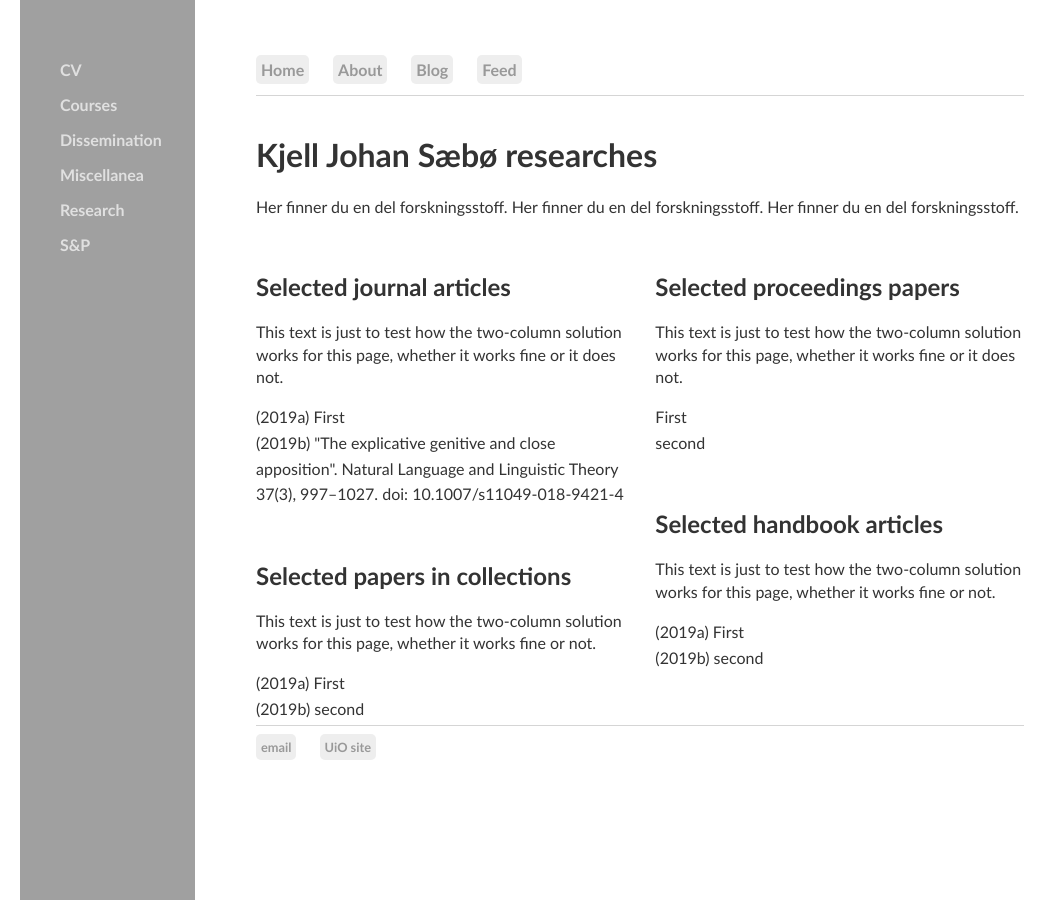
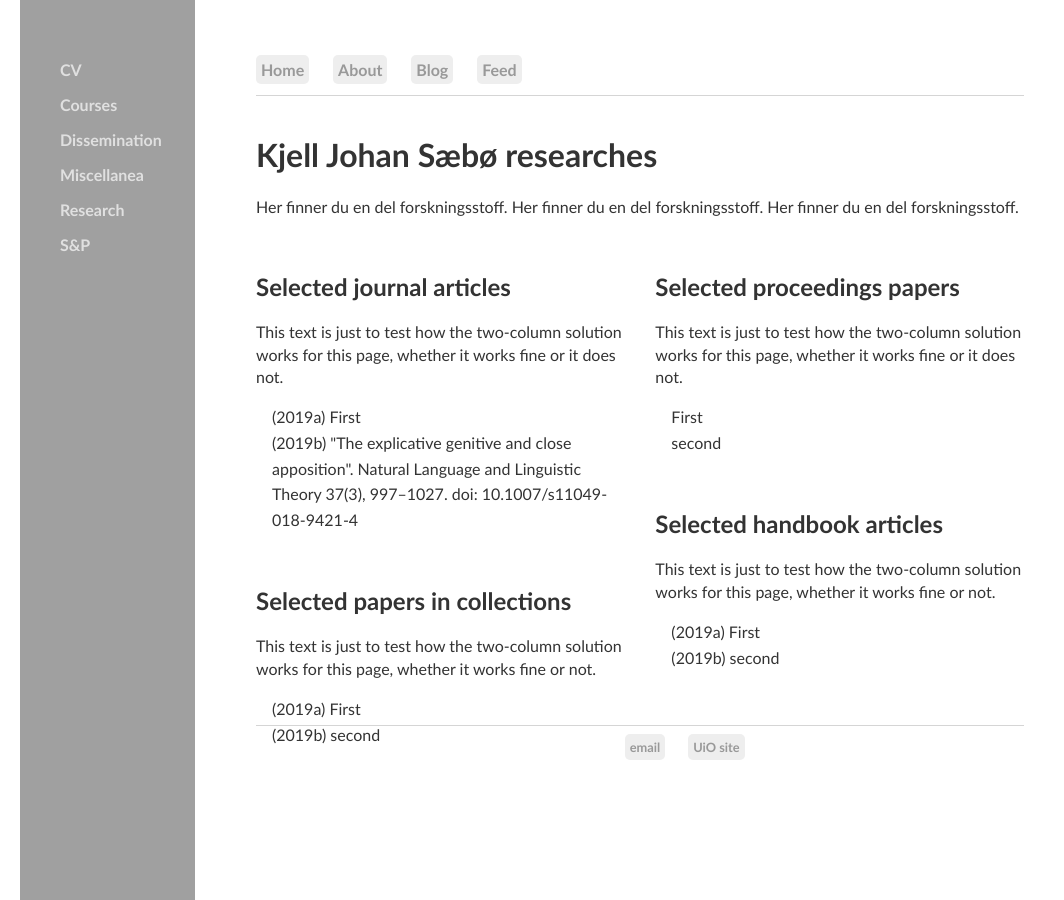
Before and after one commit to kjelljs/kjelljs.github.io, a Jekyll site: the page built from research/index.html, in a window 1280 px wide. Shown: the whole page, without its empty margins (0-1064 px from the left). Built offline with Jekyll 4.4.1, drawn with Linux system fonts in a browser that asks for light colours.

Commit message:
Update main.css

```diff
--- a/css/main.css
+++ b/css/main.css
@@ -70,7 +70,8 @@
     font-family: Optima, Candara, Calibri, Arial, sans-serif; line-height: 1.6em;
     color: #333;
     font-size: 1em;
-    padding-left: 0;
+    margin-left: 0;
+    padding-left: 1em;
 }
 h1 {
     font-size: 2em;
```
